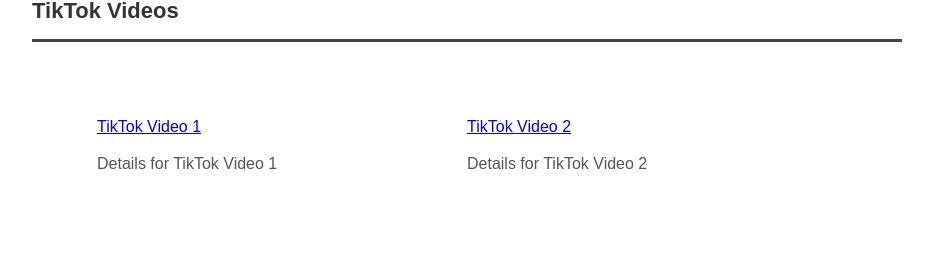
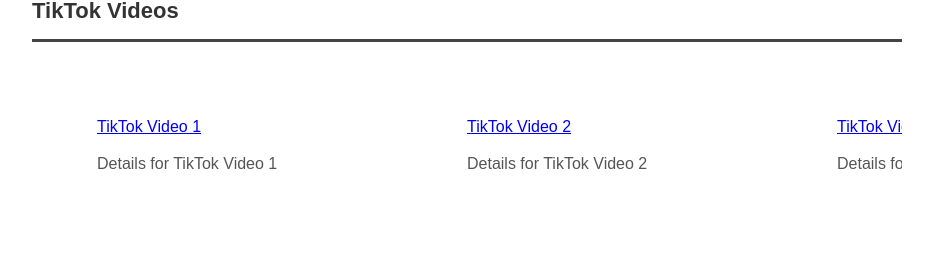
Before and after one commit to pciongoli/closed-monday1, a React (Create React App) app: page / in a window 1280 px wide. Shown: the part 1530-1789 px from the top of the page, without its empty margins (173-1106 px from the left). Built offline with nearby package versions, Linux system fonts and the light colour scheme; a small style sheet from the web is missing.

Commit message:
added more video content

```diff
--- a/src/pages/HomePage.js
+++ b/src/pages/HomePage.js
@@ -41,17 +41,28 @@
 
    {
       mediaUrl: "https://www.youtube.com/embed/tN6iz9P6A3c",
+      title: "YouTube Short 1",
+      type: "youtube_short",
+   },
+   {
+      mediaUrl: "https://www.youtube.com/embed/7EdqyvAghNM",
       title: "YouTube Short 2",
       type: "youtube_short",
    },
    {
-      mediaUrl: "https://www.youtube.com/embed/okyYbCBIwFo",
+      mediaUrl: "https://www.youtube.com/embed/Fv3lbeAbgL0",
       title: "YouTube Short 3",
       type: "youtube_short",
    },
+
    {
-      mediaUrl: "https://www.youtube.com/embed/fPMvyeEZ9Hc",
+      mediaUrl: "https://www.youtube.com/embed/Y6VzFJlylYE",
       title: "YouTube Short 4",
+      type: "youtube_short",
+   },
+   {
+      mediaUrl: "https://www.youtube.com/embed/WAj8kfyuSVc",
+      title: "YouTube Short 5",
       type: "youtube_short",
    },
 
@@ -73,6 +84,27 @@
       details: "Details for Instagram Reel 3",
       type: "instagram_reel",
    },
+   {
+      mediaUrl:
+         "https://www.instagram.com/reel/Cx30PIkpfNv/?igshid=MzRlODBiNWFlZA%3D%3D",
+      title: "Instagram Reel 4",
+      details: "Details for Instagram Reel 4",
+      type: "instagram_reel",
+   },
+   {
+      mediaUrl:
+         "https://www.instagram.com/reel/CxgAAzbO_aI/?igshid=MzRlODBiNWFlZA%3D%3D",
+      title: "Instagram Reel 5",
+      details: "Details for Instagram Reel 5",
+      type: "instagram_reel",
+   },
+   {
+      mediaUrl:
+         "https://www.instagram.com/reel/Cytl8KKvKmP/?igshid=MzRlODBiNWFlZA%3D%3D",
+      title: "Instagram Reel 6",
+      details: "Details for Instagram Reel 6",
+      type: "instagram_reel",
+   },
 
    {
       mediaUrl:
@@ -83,9 +115,37 @@
    },
    {
       mediaUrl:
-         "https://www.tiktok.com/@undertheinfluence.show/video/7212799552053726507?_r=1&_t=8h29MBm4CMd",
+         "https://www.tiktok.com/@undertheinfluence.show/video/7259489230374718762?_r=1&_t=8h29NIVrNpm",
       title: "TikTok Video 2",
       details: "Details for TikTok Video 2",
+      type: "tiktok_video",
+   },
+   {
+      mediaUrl:
+         "https://www.tiktok.com/@undertheinfluence.show/video/7212799552053726507?_r=1&_t=8h29MBm4CMd",
+      title: "TikTok Video 3",
+      details: "Details for TikTok Video 3",
+      type: "tiktok_video",
+   },
+   {
+      mediaUrl:
+         "https://www.tiktok.com/@undertheinfluence.show/video/7289150678889450794?_r=1&_t=8h297AoO1S2",
+      title: "TikTok Video 4",
+      details: "Details for TikTok Video 4",
+      type: "tiktok_video",
+   },
+   {
+      mediaUrl:
+         "https://www.tiktok.com/@undertheinfluence.show/video/7232422775192079662?_t=8h29EyGbWt0&_r=1",
+      title: "TikTok Video 5",
+      details: "Details for TikTok Video 5",
+      type: "tiktok_video",
+   },
+   {
+      mediaUrl:
+         "https://www.tiktok.com/@undertheinfluence.show/video/7296577551827258667?_r=1&_t=8h2IGCBhRrH",
+      title: "TikTok Video 6",
+      details: "Details for TikTok Video 6",
       type: "tiktok_video",
    },
 ];
```
